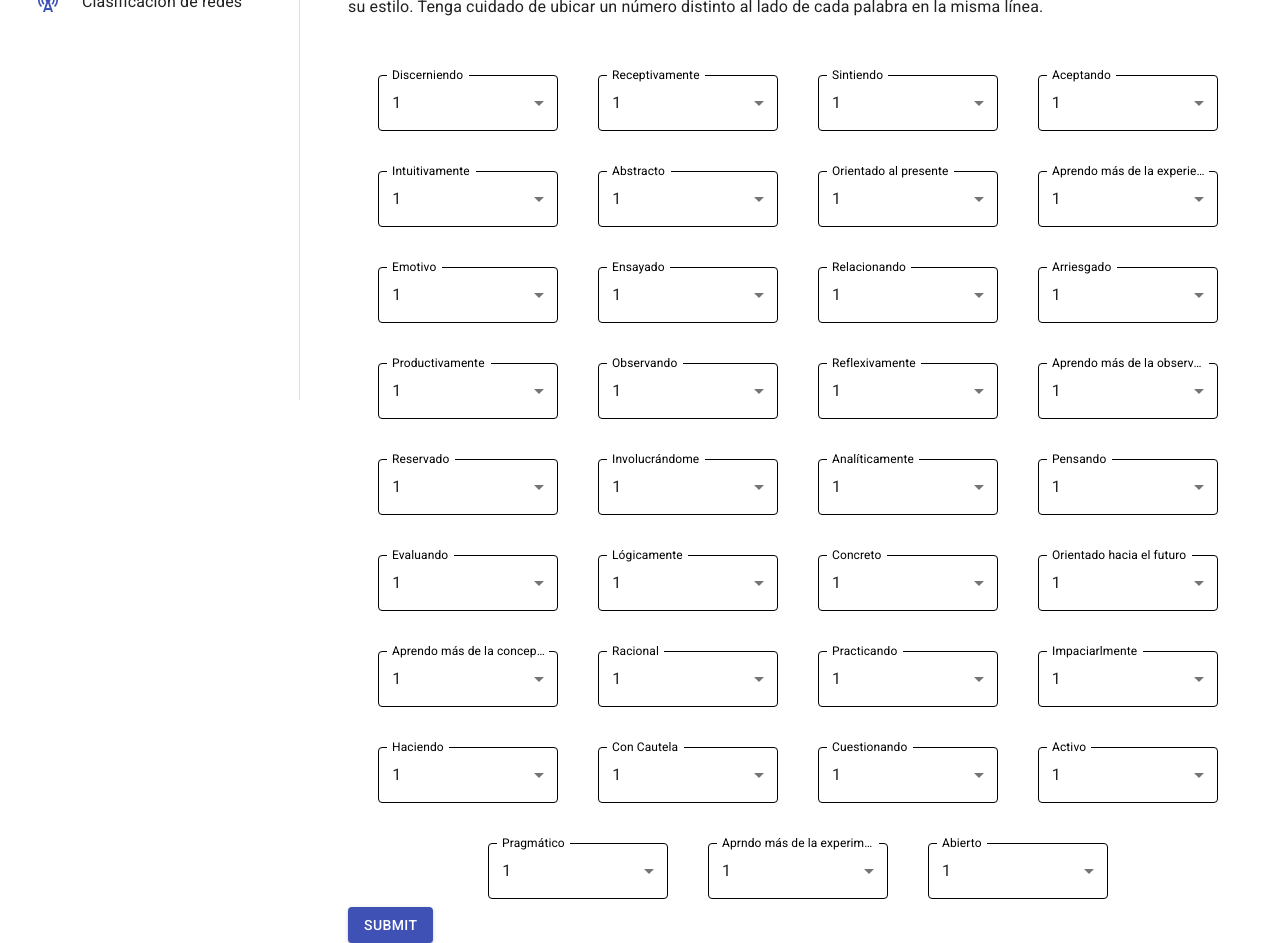
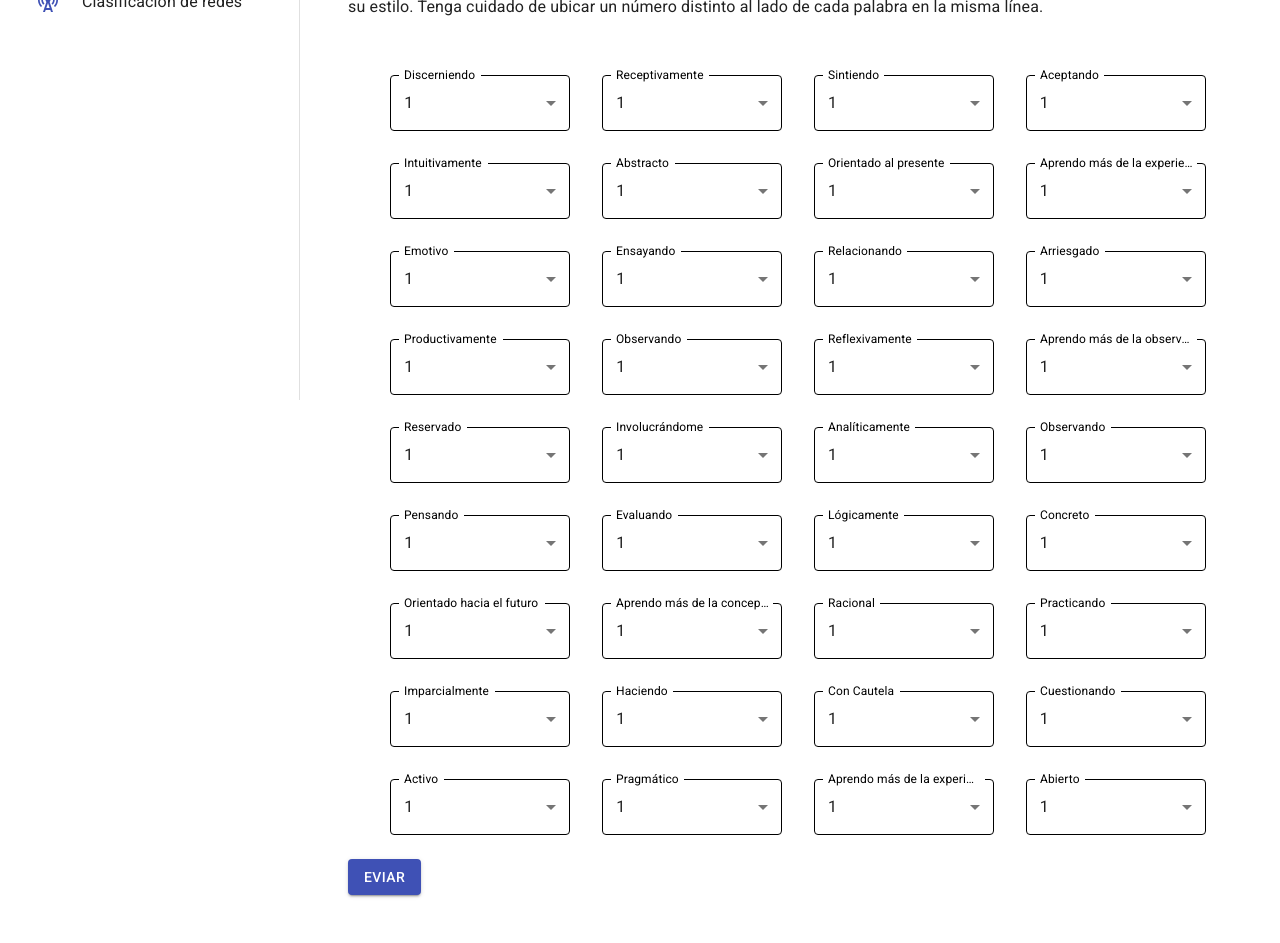
Before and after one commit to spiedra/euclidean-distance-calculation-website, a React (Create React App) app: page /learning-style in a window 1280 px wide. Shown: the part 400-1343 px from the top of the page. Built offline with nearby package versions, Linux system fonts and the light colour scheme.

Commit message:
feat: add sum of columns

```diff
--- a/src/components/Navbar/index.js
+++ b/src/components/Navbar/index.js
@@ -17,7 +17,7 @@ import MenuIcon from '@mui/icons-material/Menu'
 import CloseIcon from '@mui/icons-material/Close'
 import HomeIcon from '@mui/icons-material/Home'
 
-import { navbarItems } from './consts/navbarItems'
+import { navbarItems } from './consts/index'
 import { navbarStyles } from './styles'
 
 const drawerWidth = 300
--- /dev/null
+++ b/src/pages/LearningStyle/consts/index.js
@@ -0,0 +1,89 @@
+export const defaultValues = {
+  Discerniendo: 1,
+  Ensayando: 1,
+  Involucrandome: 1,
+  Practicando: 1,
+  Receptivamente: 1,
+  Relacionando: 1,
+  Analiticamente: 1,
+  Imparcialmente: 1,
+  Sintiendo: 1,
+  Aceptando: 1,
+  Intuitivamente: 1,
+  Abstracto: 1,
+  Orientado_al_presente: 1,
+  Aprendo_mas_de_la_experiencia: 1,
+  Emotivo: 1,
+  Arriesgado: 1,
+  Productivamente: 1,
+  Observando: 1,
+  Reflexivamente: 1,
+  Aprendo_mas_de_la_observacion: 1,
+  Reservado: 1,
+  Observando_: 1,
+  Pensando: 1,
+  Evaluando: 1,
+  Logicamente: 1,
+  Concreto: 1,
+  Orientado_hacia_el_futuro: 1,
+  Aprendo_mas_de_la_conceptualizacion: 1,
+  Racional: 1,
+  Haciendo: 1,
+  Con_Cautela: 1,
+  Cuestionando: 1,
+  Activo: 1,
+  Pragmatico: 1,
+  Aprendo_mas_de_la_experimentacion: 1,
+  Abierto: 1
+}
+
+export const words = [
+  { value: 'Discerniendo', label: 'Discerniendo' },
+  { value: 'Receptivamente', label: 'Receptivamente' },
+  { value: 'Sintiendo', label: 'Sintiendo' },
+  { value: 'Aceptando', label: 'Aceptando' },
+  { value: 'Intuitivamente', label: 'Intuitivamente' },
+  { value: 'Abstracto', label: 'Abstracto' },
+  { value: 'Orientado_al_presente', label: 'Orientado al presente' },
+  {
+    value: 'Aprendo_mas_de_la_experiencia',
+    label: 'Aprendo más de la experiencia'
+  },
+  { value: 'Emotivo', label: 'Emotivo' },
+  { value: 'Ensayando', label: 'Ensayando' },
+  { value: 'Relacionando', label: 'Relacionando' },
+  { value: 'Arriesgado', label: 'Arriesgado' },
+  { value: 'Productivamente', label: 'Productivamente' },
+  { value: 'Observando', label: 'Observando' },
+  { value: 'Reflexivamente', label: 'Reflexivamente' },
+  {
+    value: 'Aprendo_mas_de_la_observacion',
+    label: 'Aprendo más de la observación'
+  },
+  { value: 'Reservado', label: 'Reservado' },
+  { value: 'Involucrandome', label: 'Involucrándome' },
+  { value: 'Analiticamente', label: 'Analíticamente' },
+  { value: 'Observando_', label: 'Observando' },
+  { value: 'Pensando', label: 'Pensando' },
+  { value: 'Evaluando', label: 'Evaluando' },
+  { value: 'Logicamente', label: 'Lógicamente' },
+  { value: 'Concreto', label: 'Concreto' },
+  { value: 'Orientado_hacia_el_futuro', label: 'Orientado hacia el futuro' },
+  {
+    value: 'Aprendo_mas_de_la_conceptualizacion',
+    label: 'Aprendo más de la conceptualización'
+  },
+  { value: 'Racional', label: 'Racional' },
+  { value: 'Practicando', label: 'Practicando' },
+  { value: 'Imparcialmente', label: 'Imparcialmente' },
+  { value: 'Haciendo', label: 'Haciendo' },
+  { value: 'Con_Cautela', label: 'Con Cautela' },
+  { value: 'Cuestionando', label: 'Cuestionando' },
+  { value: 'Activo', label: 'Activo' },
+  { value: 'Pragmatico', label: 'Pragmático' },
+  {
+    value: 'Aprendo_mas_de_la_experimentacion',
+    label: 'Aprendo más de la experimentación'
+  },
+  { value: 'Abierto', label: 'Abierto' }
+]
--- a/src/pages/LearningStyle/index.js
+++ b/src/pages/LearningStyle/index.js
@@ -1,151 +1,16 @@
-/* eslint-disable no-unused-vars */
 import React, { useState } from 'react'
-import {
-  Box,
-  Container,
-  Grid,
-  FormControl,
-  Select,
-  MenuItem,
-  Button,
-  FormLabel,
-  TextField
-} from '@mui/material'
+import { Box, Grid, MenuItem, Button, TextField } from '@mui/material'
+
 import { learningStyles } from './styles'
 
-const defaultValues = {}
+import { words, defaultValues } from './consts'
 
-const words = [
-  {
-    word: 'Discerniendo'
-  },
-  {
-    word: 'Receptivamente'
-  },
-  {
-    word: 'Sintiendo'
-  },
-  {
-    word: 'Aceptando'
-  },
-  {
-    word: 'Intuitivamente'
-  },
-  {
-    word: 'Abstracto'
-  },
-  {
-    word: 'Orientado al presente'
-  },
-  {
-    word: 'Aprendo más de la experiencia'
-  },
-  {
-    word: 'Emotivo'
-  },
-  {
-    word: 'Ensayado'
-  },
-  {
-    word: 'Relacionando'
-  },
-  {
-    word: 'Arriesgado'
-  },
-  {
-    word: 'Productivamente'
-  },
-  {
-    word: 'Observando'
-  },
-  {
-    word: 'Reflexivamente'
-  },
-  {
-    word: 'Aprendo más de la observación'
-  },
-  {
-    word: 'Reservado'
-  },
-  {
-    word: 'Involucrándome'
-  },
-  {
-    word: 'Analíticamente'
-  },
-  {
-    word: 'Pensando'
-  },
-  {
-    word: 'Evaluando'
-  },
-  {
-    word: 'Lógicamente'
-  },
-  {
-    word: 'Concreto'
-  },
-  {
-    word: 'Orientado hacia el futuro'
-  },
-  {
-    word: 'Aprendo más de la conceptualización'
-  },
-  {
-    word: 'Racional'
-  },
-  {
-    word: 'Practicando'
-  },
-  {
-    word: 'Impaciarlmente'
-  },
-  {
-    word: 'Haciendo'
-  },
-  {
-    word: 'Con Cautela'
-  },
-  {
-    word: 'Cuestionando'
-  },
-  {
-    word: 'Activo'
-  },
-  {
-    word: 'Pragmático'
-  },
-  {
-    word: 'Aprndo más de la experimentación'
-  },
-  {
-    word: 'Abierto'
-  }
-]
-
-const options = [
-  {
-    value: 1,
-    label: '1'
-  },
-  {
-    value: 2,
-    label: '2'
-  },
-  {
-    value: 3,
-    label: '3'
-  },
-  {
-    value: 4,
-    label: 4
-  }
-]
 const LearningStyle = () => {
   const [inputs, setInputs] = useState(defaultValues)
 
   const handleChange = (e) => {
     const { name, value } = e.target
+
     setInputs({
       ...inputs,
       [name]: value
@@ -154,7 +19,39 @@ const LearningStyle = () => {
 
   const handleSubmit = (event) => {
     event.preventDefault()
-    console.log(inputs)
+    const ec =
+      inputs.Receptivamente +
+      inputs.Sintiendo +
+      inputs.Aceptando +
+      inputs.Intuitivamente +
+      inputs.Orientado_al_presente +
+      inputs.Aprendo_mas_de_la_experiencia
+
+    const or =
+      inputs.Ensayando +
+      inputs.Observando +
+      inputs.Observando_ +
+      inputs.Reflexivamente +
+      inputs.Aprendo_mas_de_la_observacion +
+      inputs.Reservado
+
+    const ca =
+      inputs.Analiticamente +
+      inputs.Pensando +
+      inputs.Evaluando +
+      inputs.Logicamente +
+      inputs.Aprendo_mas_de_la_conceptualizacion +
+      inputs.Racional
+
+    const ea =
+      inputs.Practicando +
+      inputs.Haciendo +
+      inputs.Activo +
+      inputs.Pragmatico +
+      inputs.Aprendo_mas_de_la_experimentacion +
+      inputs.Abierto
+
+    console.log(ec + ' ' + or + ' ' + ca + ' ' + ea)
   }
 
   return (
@@ -185,7 +82,7 @@ const LearningStyle = () => {
       </Box>
       <Box
         component="form"
-          my='3rem'
+        my="3rem"
         sx={{
           '& .MuiTextField-root': { m: 1, width: '20ch' }
         }}
@@ -195,32 +92,37 @@ const LearningStyle = () => {
       >
         <Grid
           container
-            justifyContent='center'
-            spacing={{ xs: 2, md: 3 }}
+          justifyContent="center"
+          spacing={{ xs: 0.5, sm: 0.5, md: 2 }}
           columns={{ xs: 4, sm: 8, md: 12 }}
         >
           {words.map((item) => (
-              <Grid item key={item.word}>
+            <Grid item key={item.value}>
               <TextField
                 sx={learningStyles.select}
-                  id={item.word}
-                  name={item.word}
+                id={item.value}
+                name={item.value}
                 select
-                  label={item.word}
-                  value={inputs[item.word] || '1'}
+                label={item.label}
+                value={inputs[item.value]}
                 onChange={handleChange}
               >
-                  {options.map((option) => (
-                    <MenuItem key={option.value} value={option.value}>
-                      {option.label}
-                    </MenuItem>
-                  ))}
+                <MenuItem value={1}>1</MenuItem>
+                <MenuItem value={2}>2</MenuItem>
+                <MenuItem value={3}>3</MenuItem>
+                <MenuItem value={4}>4</MenuItem>
               </TextField>
             </Grid>
           ))}
         </Grid>
-          <Button variant="contained" color="primary" type="submit">
-            Submit
+        <Button
+          variant="contained"
+          color="primary"
+          type="submit"
+          sx={learningStyles.button}
+          onClick={handleSubmit}
+        >
+          Eviar
         </Button>
       </Box>
     </Box>
--- a/src/pages/LearningStyle/styles.js
+++ b/src/pages/LearningStyle/styles.js
@@ -29,5 +29,9 @@ export const learningStyles = {
         borderColor: theme.palette.primary.main
       }
     }
+  },
+  button: {
+    marginTop: '1rem',
+    marginBottom: '2rem'
   }
 }
```
Also changed, not shown: src/components/Navbar/consts/index.js (renamed from src/components/Navbar/consts/navbarItems.js). Lines whose indentation alone changed are shown as unchanged.
